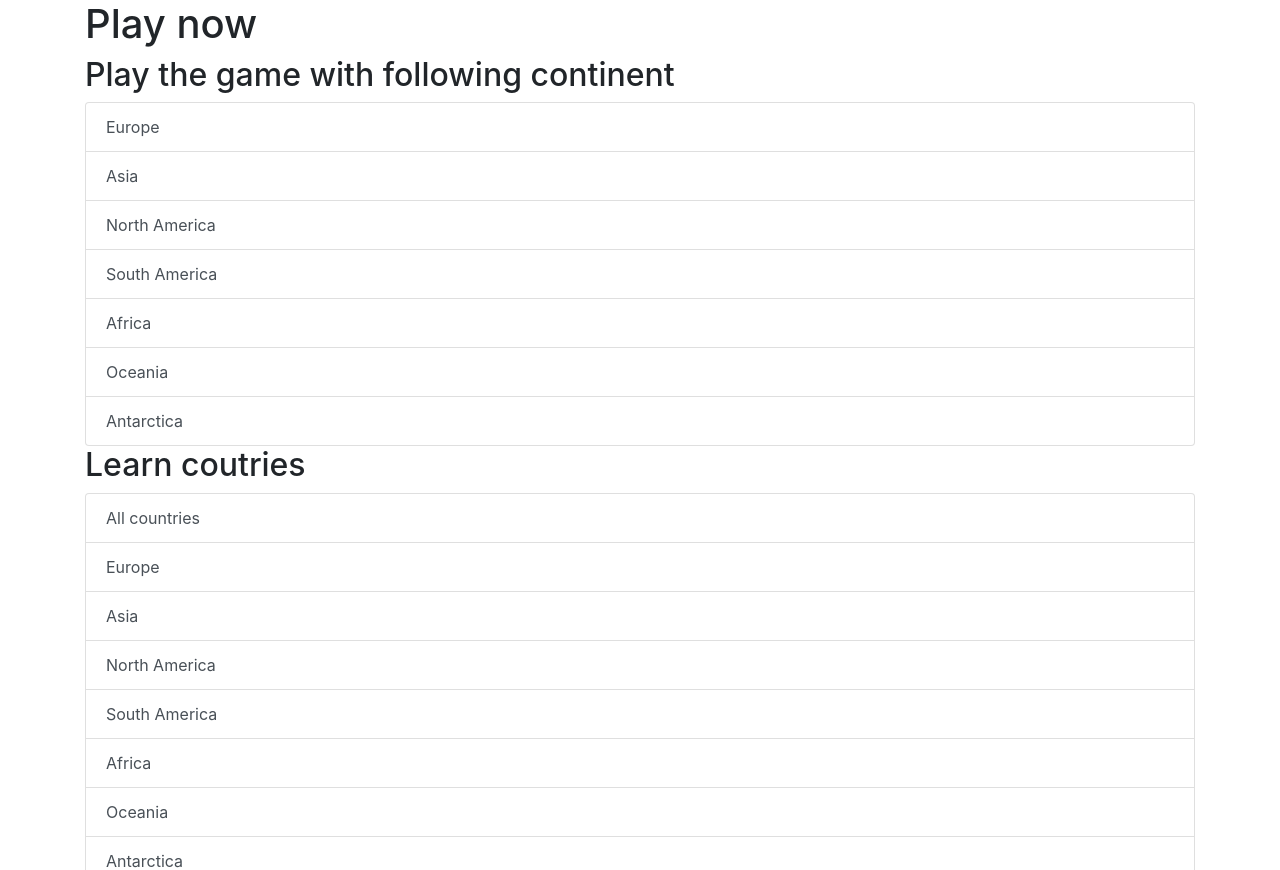
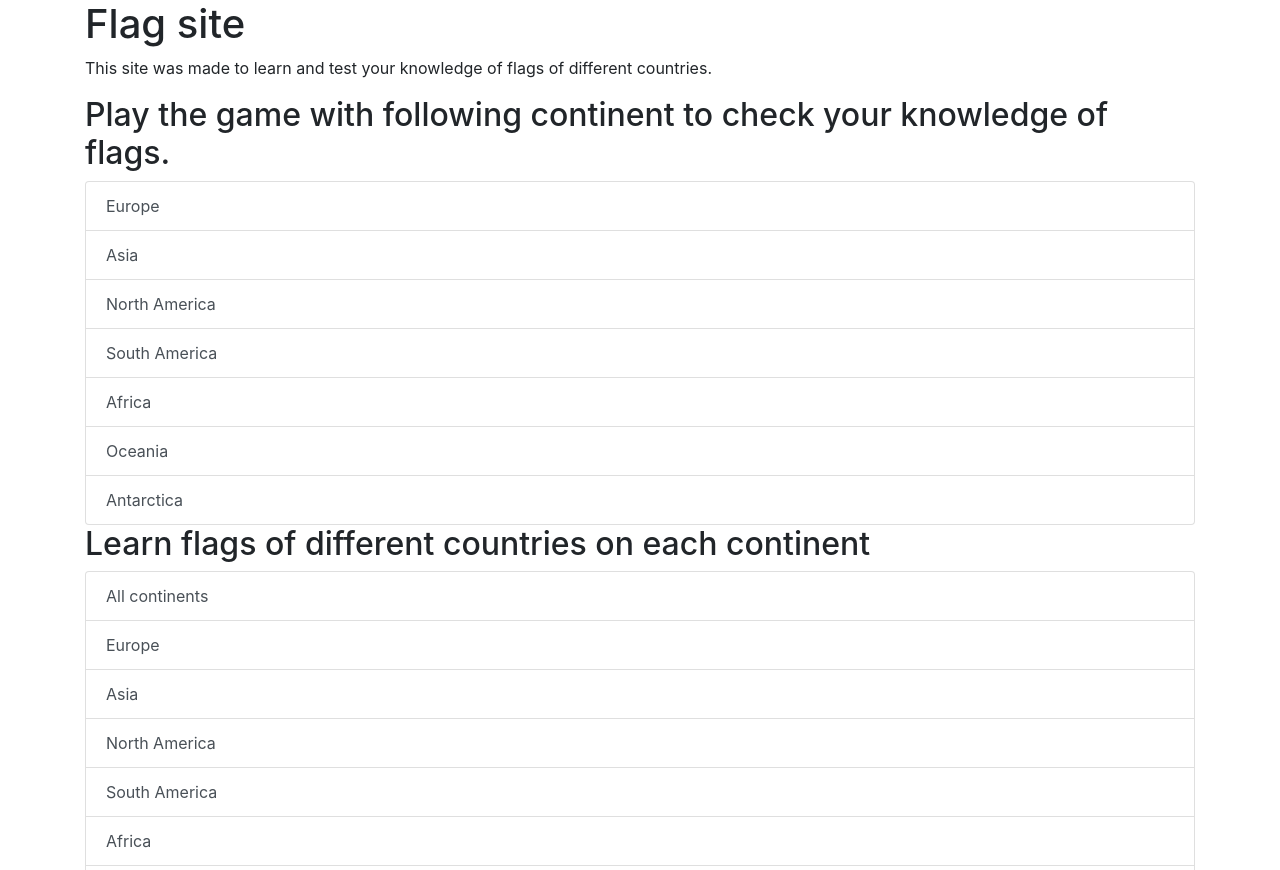
Before and after one commit to DmytroChebruchan/flags_game, a Django app: page / in a window 1280 px wide. Shown: the part 56-926 px from the top of the page. Run offline with Django 4.2, Linux system fonts and the light colour scheme; some libraries are stand-ins or nearby versions.

Commit message:
changing of content

```diff
--- a/templates/index.html
+++ b/templates/index.html
@@ -15,9 +15,12 @@
 
     {% include 'nav_bar.html' %}
 
-    <h1 class="h1">Play now</h1>
+    <h1 class="h1">Flag site</h1>
+    <p class="p">This site was made to learn and test your knowledge of
+        flags of different countries.</p>
 
-    <h2 class="h2">Play the game with following continent</h2>
+    <h2 class="h2">Play the game with following continent to check your
+        knowledge of flags.</h2>
     <div class="list-group">
         <a href="/game/Europe" class="list-group-item
         list-group-item-action">Europe</a>
@@ -37,10 +40,10 @@
         list-group-item-action">Antarctica</a>
     </div>
 
-    <h2 class="h2">Learn coutries</h2>
+    <h2 class="h2">Learn flags of different countries on each continent</h2>
     <div class="list-group">
         <a href="/list_of_countries" class="list-group-item
-        list-group-item-action">All countries</a>
+        list-group-item-action">All continents</a>
         <a href="/list_of_countries/Europe" class="list-group-item
         list-group-item-action">Europe</a>
         <a href="/list_of_countries/Asia" class="list-group-item
```
